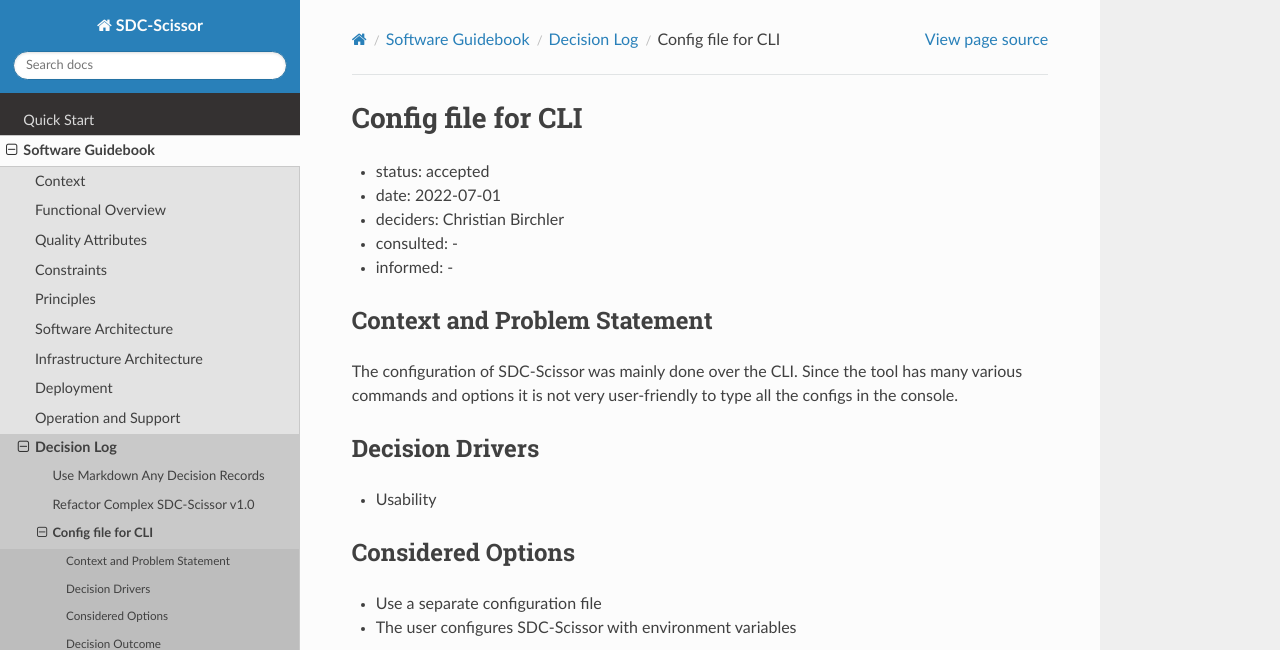
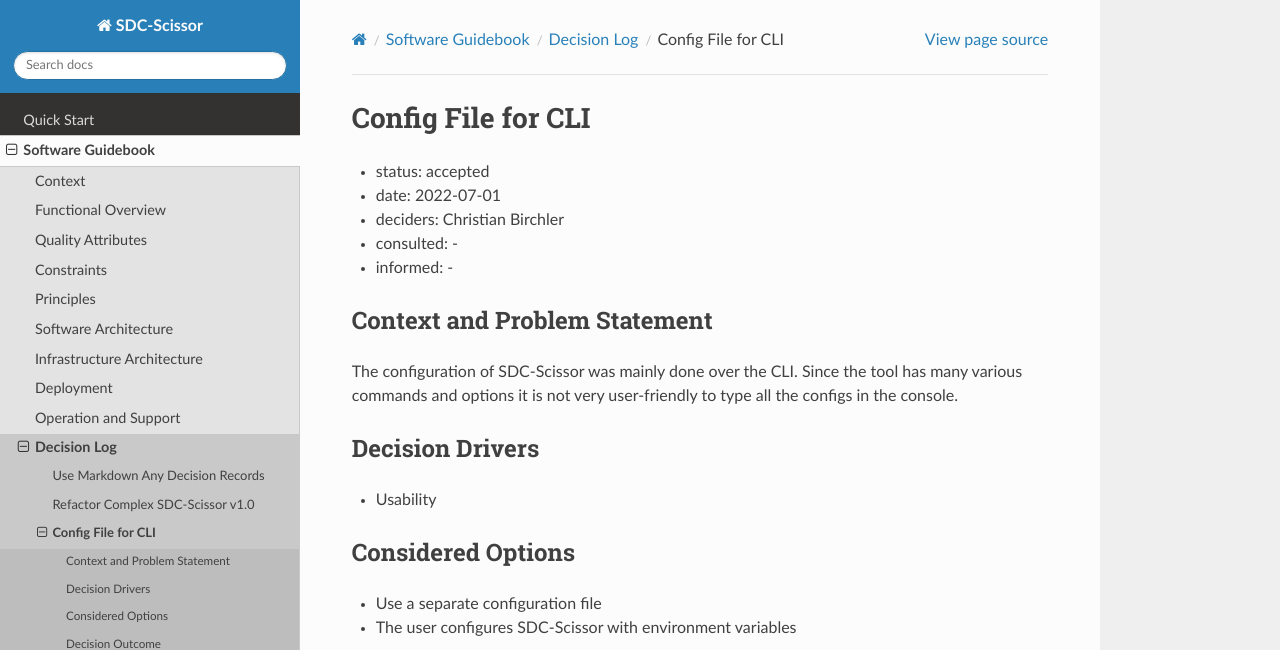
Before and after one commit to christianbirchler-org/sdc-scissor, a Sphinx documentation site: the page built from docs/software_guidebook/decisions/0002-config-file-for-cli.md, in a window 1280 px wide and 957 px high. Shown: the top 650 px of the window. Built offline with Sphinx 7.4.7 and the Read the Docs theme 2.0.0, drawn with Linux system fonts in a browser that asks for light colours.

```diff
--- a/docs/software_guidebook/decisions/0002-config-file-for-cli.md
+++ b/docs/software_guidebook/decisions/0002-config-file-for-cli.md
@@ -1,4 +1,4 @@
-# Config file for CLI
+# Config File for CLI
 * status: accepted
 * date: 2022-07-01
 * deciders: Christian Birchler
```
